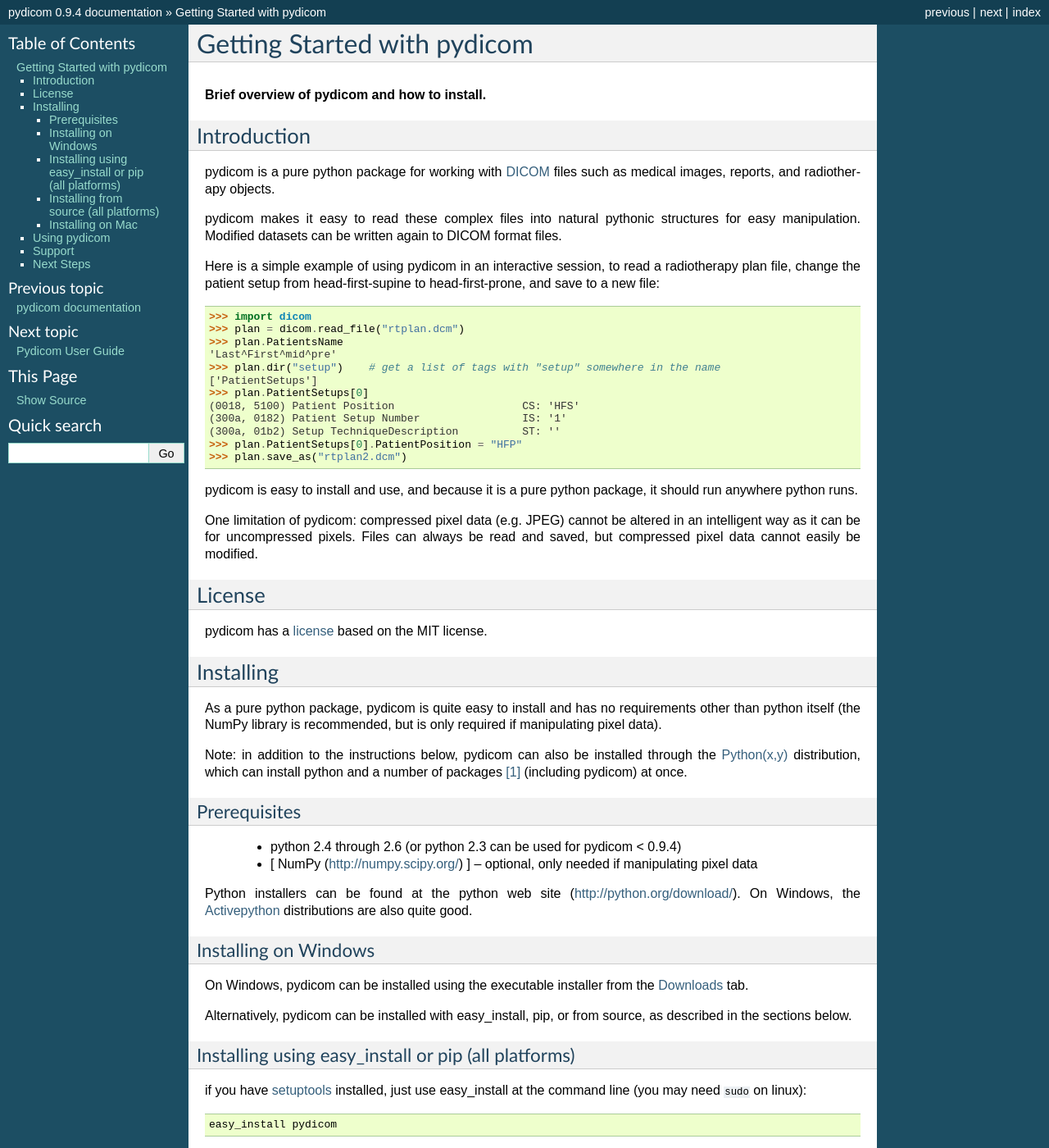
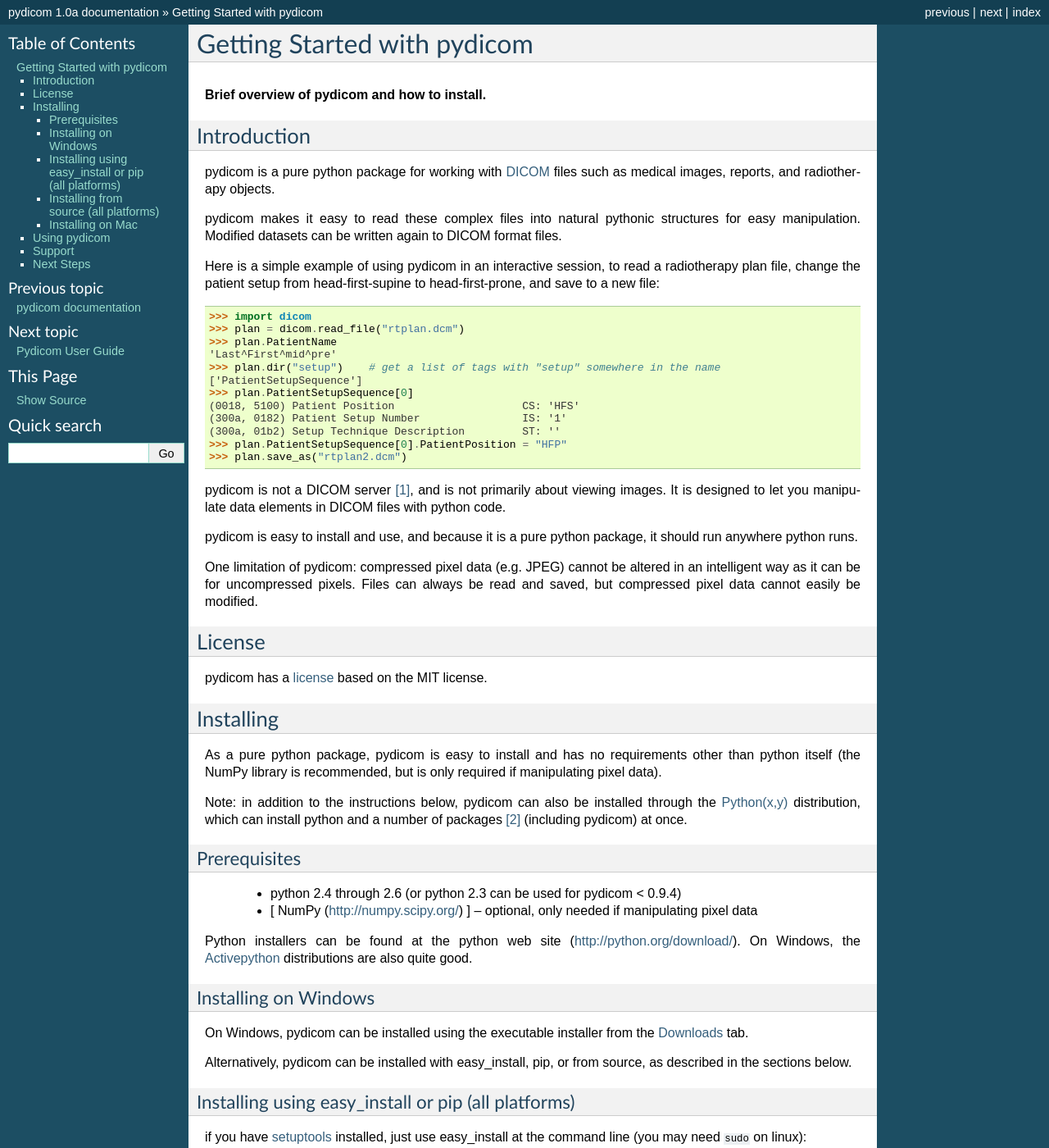
Before and after one commit to thegooglecodearchive/pydicom, a Sphinx documentation site: the page built from docs/getting_started.rst, in a window 1280 px wide and 1400 px high. Shown: the whole window at 82% size. Built offline with Sphinx 7.4.7, drawn with Linux system fonts in a browser that asks for light colours; some of the changed text lies outside the part shown.

Commit message:
Revisit sphinx docs. Update index and getting_started

```diff
--- a/docs/conf.py
+++ b/docs/conf.py
@@ -22,7 +22,7 @@
 
 # Add any Sphinx extension module names here, as strings. They can be extensions
 # coming with Sphinx (named 'sphinx.ext.*') or your custom ones.
-extensions = ['sphinx.ext.autodoc']
+extensions = ['sphinx.ext.autodoc', 'sphinx.ext.doctest']
 
 # Add any paths that contain templates here, relative to this directory.
 templates_path = ['_templates']
@@ -38,16 +38,16 @@
 
 # General information about the project.
 project = u'pydicom'
-copyright = u'2010, Darcy Mason and pydicom contributors'
+copyright = u'2008-2012, Darcy Mason and pydicom contributors'
 
 # The version info for the project you're documenting, acts as replacement for
 # |version| and |release|, also used in various other places throughout the
 # built documents.
 #
 # The short X.Y version.
-version = '0.9.4'
+version = '1.0'
 # The full version, including alpha/beta/rc tags.
-release = '0.9.4'
+release = '1.0a'
 
 # The language for content autogenerated by Sphinx. Refer to documentation
 # for a list of supported languages.
@@ -192,3 +192,11 @@
 
 # If false, no module index is generated.
 #latex_use_modindex = True
+
+doctest_global_setup = """
+import dicom
+import os, os.path
+testfile_path = os.path.join(dicom.__path__[0], 'testfiles')
+save_dir = os.getcwd()
+os.chdir(testfile_path)
+"""
--- a/docs/getting_started.rst
+++ b/docs/getting_started.rst
@@ -9,7 +9,8 @@
 Introduction
 ==============
 
-pydicom is a pure python package for working with `DICOM <http://dicom.nema.org>`_
+pydicom is a pure python package for working with
+`DICOM <http://en.wikipedia.org/wiki/DICOM>`_
 files such as medical images, reports, and radiotherapy objects.
 
 pydicom makes it easy to read these complex files into natural pythonic
@@ -18,20 +19,23 @@
 
 Here is a simple example of using pydicom in an interactive session, to read
 a radiotherapy plan file, change the patient setup from head-first-supine to
-head-first-prone, and save to a new file::
+head-first-prone, and save to a new file:
 
-    >>> import dicom
-    >>> plan = dicom.read_file("rtplan.dcm")
-    >>> plan.PatientsName
-    'Last^First^mid^pre'
-    >>> plan.dir("setup")    # get a list of tags with "setup" somewhere in the name
-    ['PatientSetups']
-    >>> plan.PatientSetups[0]
-    (0018, 5100) Patient Position                    CS: 'HFS'
-    (300a, 0182) Patient Setup Number                IS: '1'
-    (300a, 01b2) Setup TechniqueDescription          ST: ''
-    >>> plan.PatientSetups[0].PatientPosition = "HFP"
-    >>> plan.save_as("rtplan2.dcm")
+>>> import dicom
+>>> plan = dicom.read_file("rtplan.dcm")
+>>> plan.PatientName
+'Last^First^mid^pre'
+>>> plan.dir("setup")    # get a list of tags with "setup" somewhere in the name
+['PatientSetupSequence']
+>>> plan.PatientSetupSequence[0]
+(0018, 5100) Patient Position                    CS: 'HFS'
+(300a, 0182) Patient Setup Number                IS: '1'
+(300a, 01b2) Setup Technique Description         ST: ''
+>>> plan.PatientSetupSequence[0].PatientPosition = "HFP"
+>>> plan.save_as("rtplan2.dcm")
+
+
+pydicom is not a DICOM server [#]_, and is not primarily about viewing images. It is designed to let you manipulate data elements in DICOM files with python code.
 
 pydicom is easy to install and use, and because it is a pure
 python package, it should run anywhere python runs.
@@ -52,13 +56,13 @@
 Installing
 ==========
 
-As a pure python package, pydicom is quite easy to install and has no
+As a pure python package, pydicom is easy to install and has no
 requirements other than python itself (the NumPy library is recommended,
 but is only required if manipulating pixel data).
 
 Note: in addition to the instructions below, pydicom can also be installed
 through the `Python(x,y) <http://www.pythonxy.com/>`_ distribution, which can
-install python and a number of packages [#f1]_ (including pydicom) at once.
+install python and a number of packages [#]_ (including pydicom) at once.
 
 Prerequisites
 -------------
@@ -151,6 +155,7 @@
 
 .. rubric: Footnotes::
 
-.. [#f1] If using python(x,y), other packages you might be interested in include IPython
+.. [#] For DICOM network capabilities, see the `pynetdicom <http://pynetdicom.googlecode.com>`_ project.
+.. [#] If using python(x,y), other packages you might be interested in include IPython
    (an indispensable interactive shell with auto-completion, history etc),
    Numpy (optionally used by pydicom for pixel data), and ITK/VTK or PIL (image processing and visualization).
--- a/docs/ref_guide.rst
+++ b/docs/ref_guide.rst
@@ -22,8 +22,6 @@
 
 .. autofunction:: dicom.filereader.read_partial
 
-.. autofunction:: dicom.filereader.open_dicom
-
 Dataset
 =======
 
```
Also changed, not shown: source/dicom/contrib/pydicom_series.py (+6 -5 lines).
